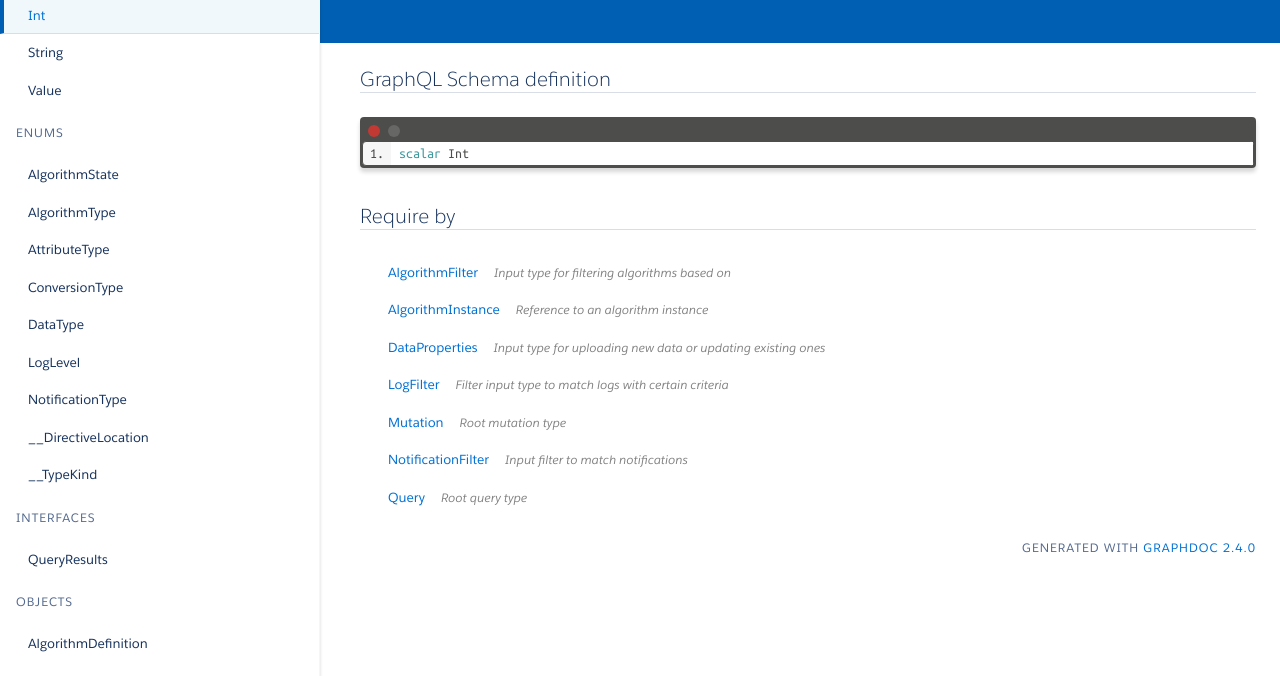
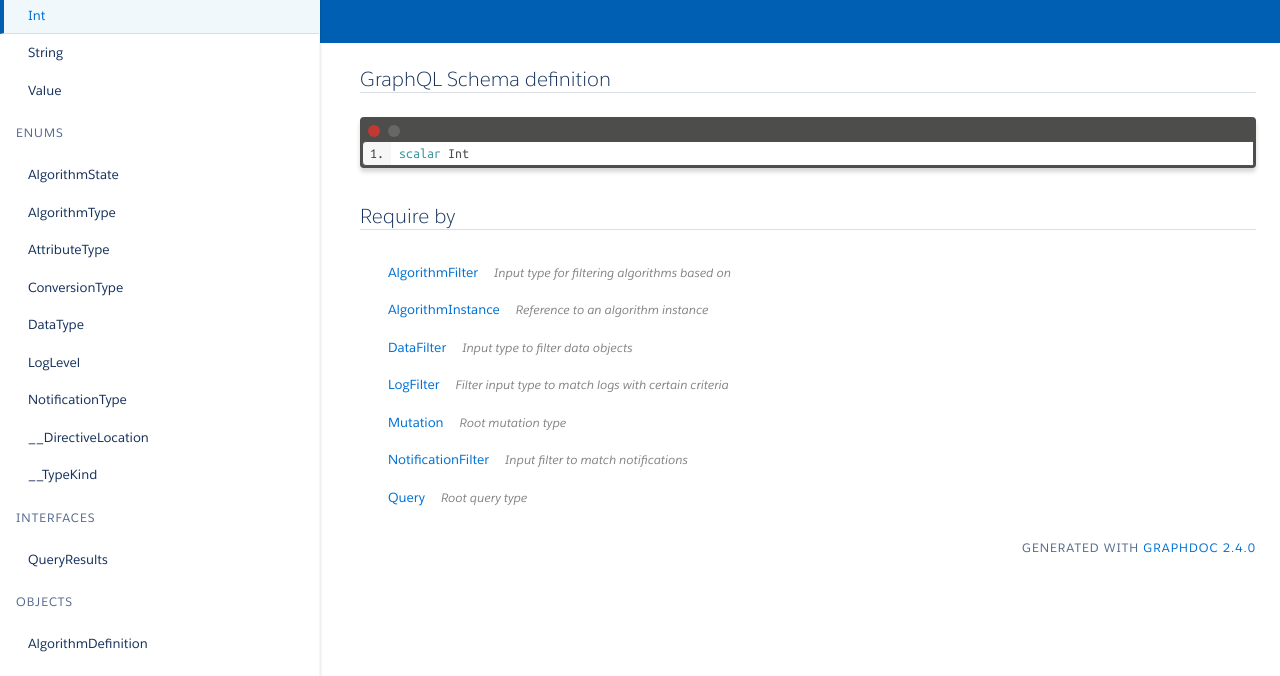
Before and after one commit to CIShell/cibridge, a website: page docs/int.doc.html in a window 1280 px wide. Shown: the part 124-800 px from the top of the page. Drawn offline with Linux system fonts and the light colour scheme.

Commit message:
limit & offset now are attributes of DataFilter, not DataProperties

```diff
--- a/docs/int.doc.html
+++ b/docs/int.doc.html
@@ -345,7 +345,7 @@
             </a>
             Require by
         </h2>
-        <ul class="require-by"><li><a href="algorithmfilter.doc.html" title="AlgorithmFilter - Input type for filtering algorithms based on">AlgorithmFilter<em>Input type for filtering algorithms based on</em></a><li><li><a href="algorithminstance.doc.html" title="AlgorithmInstance - Reference to an algorithm instance">AlgorithmInstance<em>Reference to an algorithm instance</em></a><li><li><a href="dataproperties.doc.html" title="DataProperties - Input type for uploading new data or updating existing ones">DataProperties<em>Input type for uploading new data or updating existing ones</em></a><li><li><a href="logfilter.doc.html" title="LogFilter - Filter input type to match logs with certain criteria">LogFilter<em>Filter input type to match logs with certain criteria</em></a><li><li><a href="mutation.doc.html" title="Mutation - Root mutation type">Mutation<em>Root mutation type</em></a><li><li><a href="notificationfilter.doc.html" title="NotificationFilter - Input filter to match notifications">NotificationFilter<em>Input filter to match notifications</em></a><li><li><a href="query.doc.html" title="Query - Root query type">Query<em>Root query type</em></a><li></ul>
+        <ul class="require-by"><li><a href="algorithmfilter.doc.html" title="AlgorithmFilter - Input type for filtering algorithms based on">AlgorithmFilter<em>Input type for filtering algorithms based on</em></a><li><li><a href="algorithminstance.doc.html" title="AlgorithmInstance - Reference to an algorithm instance">AlgorithmInstance<em>Reference to an algorithm instance</em></a><li><li><a href="datafilter.doc.html" title="DataFilter - Input type to filter data objects">DataFilter<em>Input type to filter data objects</em></a><li><li><a href="logfilter.doc.html" title="LogFilter - Filter input type to match logs with certain criteria">LogFilter<em>Filter input type to match logs with certain criteria</em></a><li><li><a href="mutation.doc.html" title="Mutation - Root mutation type">Mutation<em>Root mutation type</em></a><li><li><a href="notificationfilter.doc.html" title="NotificationFilter - Input filter to match notifications">NotificationFilter<em>Input filter to match notifications</em></a><li><li><a href="query.doc.html" title="Query - Root query type">Query<em>Root query type</em></a><li></ul>
     </div>
 </section>
 <footer>
```
Also changed, not shown: docs/data.doc.html (+1 -1 lines), docs/datafilter.doc.html (+1 -1 lines), docs/dataproperties.doc.html (+1 -1 lines), src/schema/data.js (+6 -6 lines), 1 other file.
